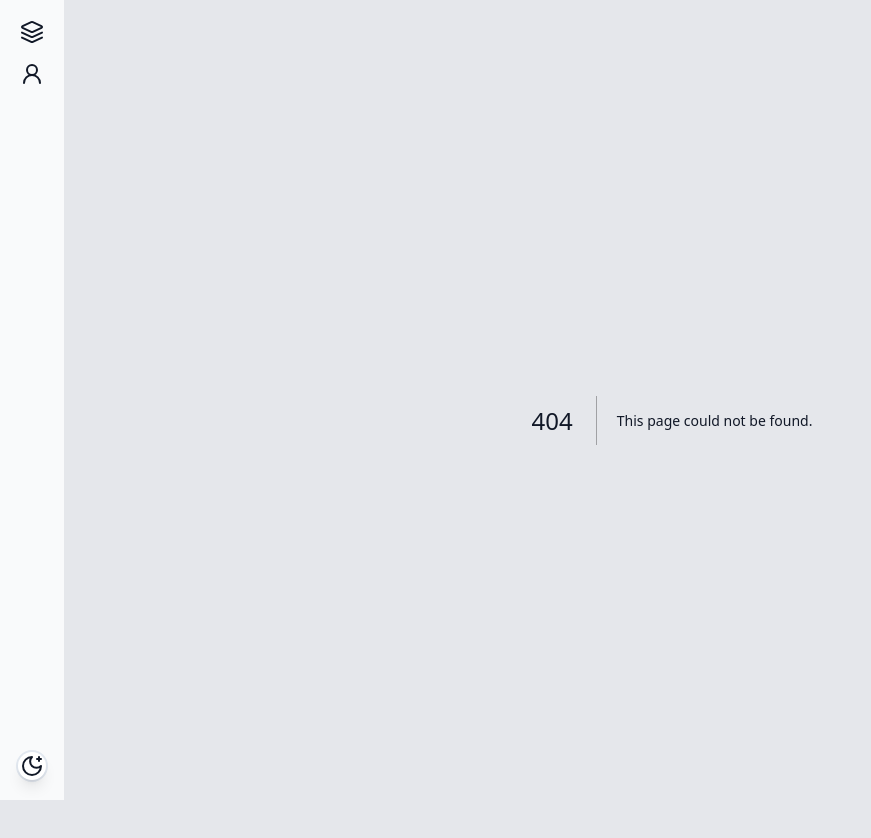
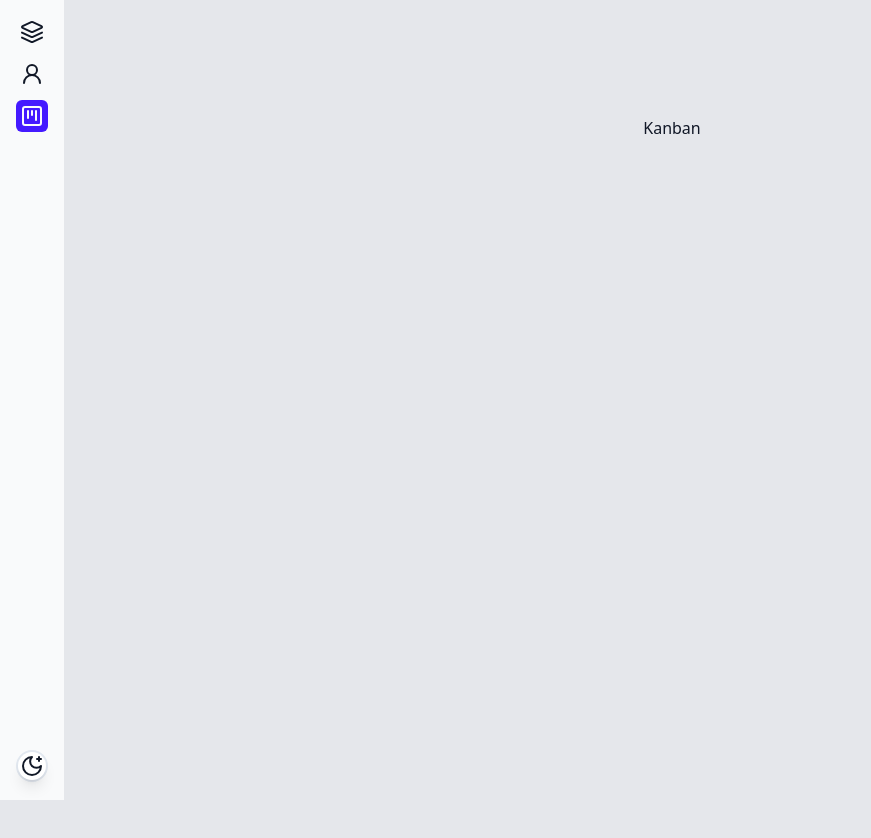
Before and after one commit to Siqueira2/dashboard, a Next.js app: page /kanban in a window 1280 px wide. Before the commit this address had no page. Shown: the whole page, without its empty margins (0-871 px from the left). Built offline with nearby package versions, Linux system fonts and the light colour scheme.

Commit message:
create page kanban

```diff
--- /dev/null
+++ b/src/app/kanban/page.tsx
@@ -0,0 +1,9 @@
+const Kanban = () => {
+  return (
+    <div className="flex min-h-screen flex-col items-center justify-between p-24">
+      Kanban
+    </div>
+  );
+};
+
+export default Kanban;
--- a/src/static/navbar_items.tsx
+++ b/src/static/navbar_items.tsx
@@ -1,4 +1,4 @@
-import { Layers, UserRound } from "lucide-react";
+import { Layers, UserRound, KanbanSquare } from "lucide-react";
 
 import { INavbarItems } from "@/interface/navbar_items";
 
@@ -17,4 +17,11 @@
     text: "Employees",
     strokeWidth: 2.5,
   },
+
+  {
+    id: 3,
+    path: "/kanban",
+    icon: KanbanSquare,
+    text: "Kanban",
+  },
 ];
```
